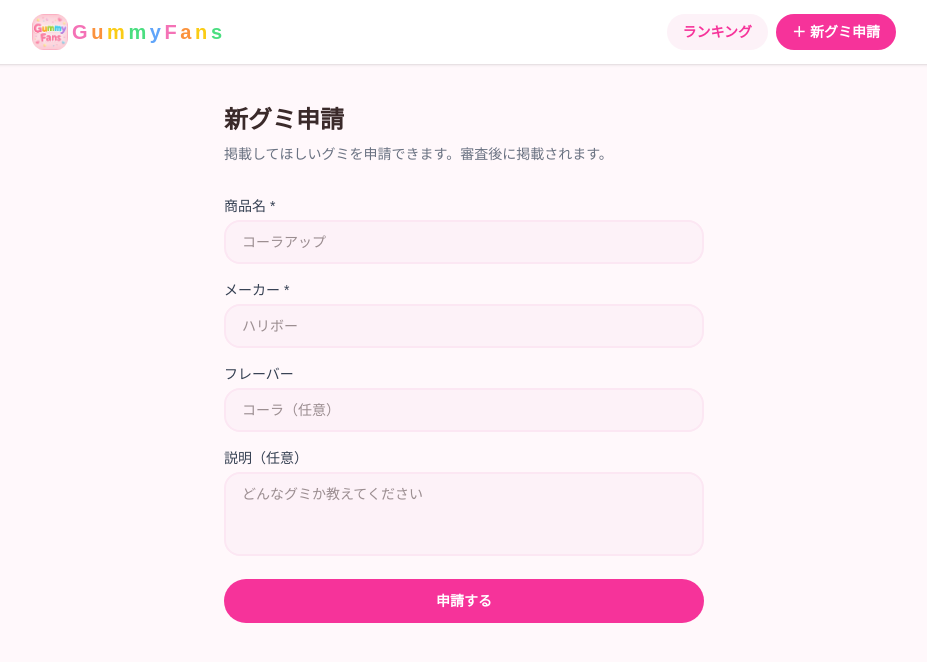
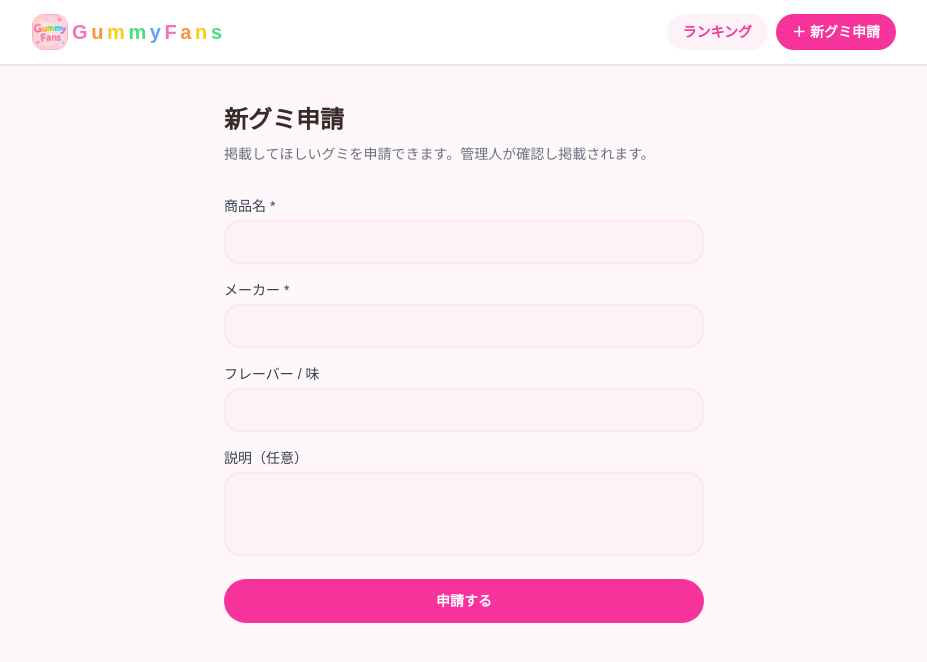
Before and after one commit to tubetarou1135/gummyfans, a Next.js app: page /request in a window 1280 px wide. Shown: the top 662 px of the page, without its empty margins (176-1103 px from the left). Built offline with nearby package versions, Linux system fonts and the light colour scheme; no server answers; a web font is replaced by a local one.

Commit message:
fix: update request page copy and labels

```diff
--- a/app/request/page.tsx
+++ b/app/request/page.tsx
@@ -37,7 +37,7 @@ export default function RequestPage() {
   return (
     <main className="max-w-lg mx-auto px-4 py-10">
       <h1 className="text-2xl font-bold mb-2">新グミ申請</h1>
-      <p className="text-sm text-gray-500 mb-8">掲載してほしいグミを申請できます。審査後に掲載されます。</p>
+      <p className="text-sm text-gray-500 mb-8">掲載してほしいグミを申請できます。管理人が確認し掲載されます。</p>
 
       {msg?.type === 'ok' ? (
         <div className="text-center py-12">
@@ -53,9 +53,9 @@ export default function RequestPage() {
       ) : (
         <form onSubmit={handleSubmit} className="space-y-4">
           {[
-            { key: 'name', label: '商品名 *', placeholder: 'コーラアップ' },
-            { key: 'maker', label: 'メーカー *', placeholder: 'ハリボー' },
-            { key: 'flavor', label: 'フレーバー', placeholder: 'コーラ（任意）' },
+            { key: 'name', label: '商品名 *', placeholder: '' },
+            { key: 'maker', label: 'メーカー *', placeholder: '' },
+            { key: 'flavor', label: 'フレーバー / 味', placeholder: '' },
           ].map(({ key, label, placeholder }) => (
             <div key={key}>
               <label className="block text-sm font-medium text-gray-700 mb-1">{label}</label>
@@ -72,7 +72,7 @@ export default function RequestPage() {
             <textarea
               value={form.description}
               onChange={(e) => set('description', e.target.value)}
-              placeholder="どんなグミか教えてください"
+              placeholder=""
               rows={3}
               className="w-full border-2 border-pink-100 rounded-2xl px-4 py-2.5 text-sm focus:outline-none focus:border-pink-400 bg-pink-50 resize-none"
             />
```
